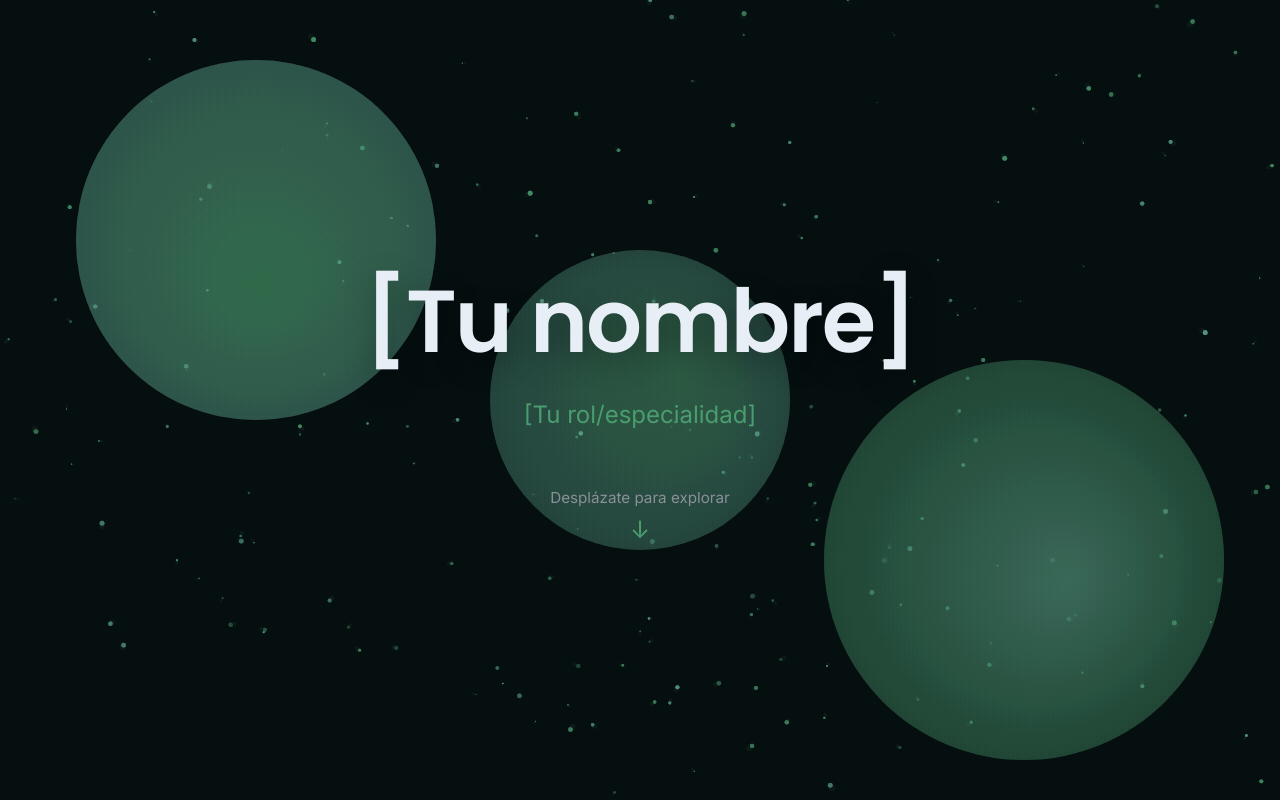
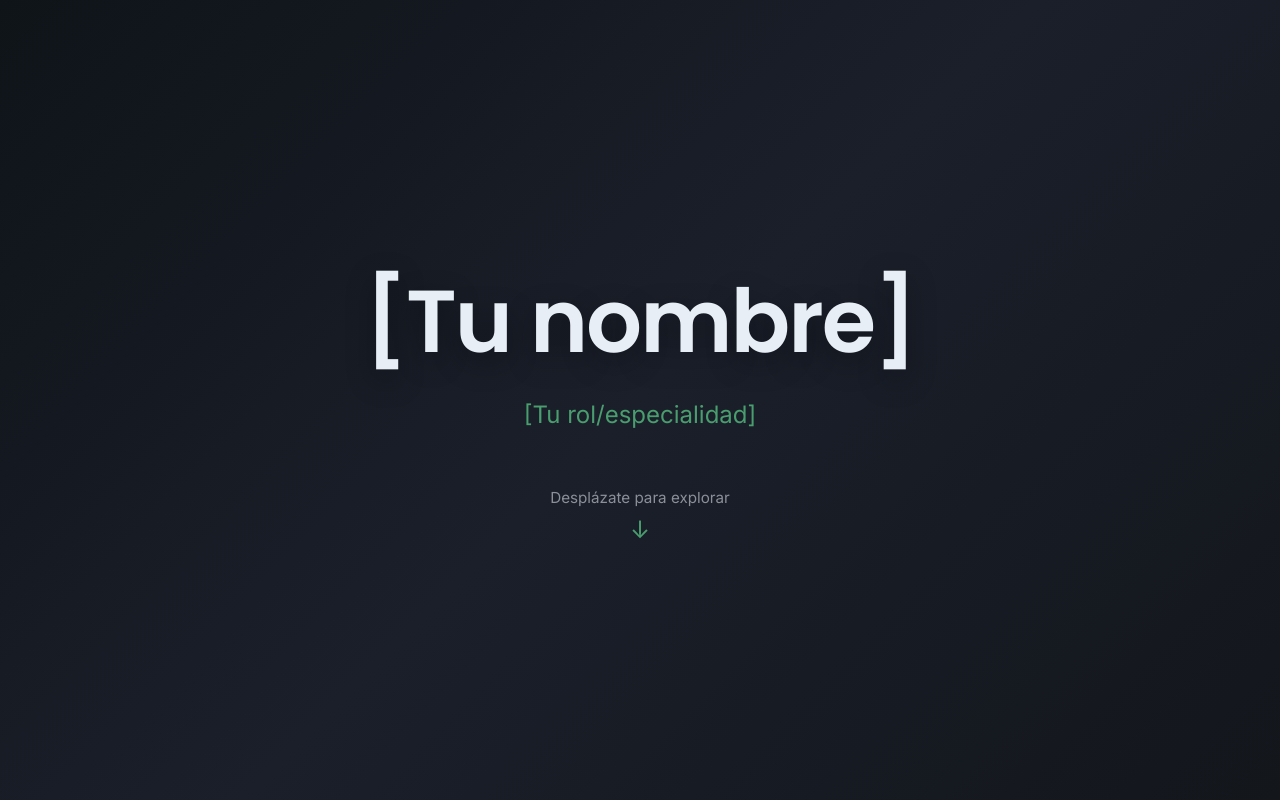
Before and after one commit to mgvillafane/Marcos-Website, a React (Vite) app: page / in a window 1280 px wide. Shown: the top 800 px of the page. Built offline with nearby package versions, Linux system fonts and the light colour scheme.

Commit message:
Background with chroma

```diff
--- /dev/null
+++ b/ChromaBG.jsx
@@ -0,0 +1,64 @@
+import React, { useEffect, useRef } from 'react'
+
+export default function ChromaBG({ bgStyle = 'Liquid' }){
+  const elementRef = useRef(null)
+
+  const projectIdMap = {
+    'Liquid': 'lHlDvoJDIXCxxXVqTNOC',
+    'Folds': 'YnADGzDD7LGB9cUocyyN',
+    'Smoke': 'ezEDNzFtrAgm8yCUWUeX',
+    'Flow': 'wYI4YirTR5lrja86ArSY',
+    'Pixel': 'rJ39y9Nnyz3cJooDtmNM',
+    'ASCII': 'HJKVa10sftexJ7OgsOnU'
+  }
+
+  useEffect(() => {
+    const projectId = projectIdMap[bgStyle] || projectIdMap['Liquid']
+
+    // Load Unicorn Studio script
+    const loadUnicornStudio = () => {
+      if (window.UnicornStudio) {
+        initializeScene()
+        return
+      }
+
+      const script = document.createElement('script')
+      script.src = 'https://cdn.unicorn.studio/v1.2.3/unicornStudio.umd.js'
+      script.onload = initializeScene
+      script.onerror = () => console.error('Failed to load Unicorn Studio')
+      document.head.appendChild(script)
+    }
+
+    const initializeScene = () => {
+      if (elementRef.current) {
+        elementRef.current.setAttribute('data-us-project', projectId)
+        elementRef.current.setAttribute('data-us-dpi', '1')
+        elementRef.current.setAttribute('data-us-scale', '1')
+        elementRef.current.setAttribute('data-us-fps', '60')
+
+        if (window.UnicornStudio) {
+          window.UnicornStudio.destroy?.()
+          window.UnicornStudio.init?.().catch(err => console.error('Unicorn Studio error:', err))
+        }
+      }
+    }
+
+    loadUnicornStudio()
+
+    return () => {
+      if (window.UnicornStudio) {
+        window.UnicornStudio.destroy?.()
+      }
+    }
+  }, [bgStyle])
+
+  return (
+    <div
+      ref={elementRef}
+      style={{
+        width: '100%',
+        height: '100%'
+      }}
+    />
+  )
+}
--- a/Hero.jsx
+++ b/Hero.jsx
@@ -1,5 +1,5 @@
 import React, { useEffect, useRef, useState } from 'react'
-import PremiumBackground from './PremiumBackground.jsx'
+import ChromaBG from './ChromaBG.jsx'
 
 export default function Hero(){
   const containerRef = useRef(null)
@@ -21,28 +21,7 @@ export default function Hero(){
 
   return (
     <section className="hero" ref={containerRef}>
-      <PremiumBackground />
-
-      <div className="hero-bg">
-        <div
-          className="hero-light hero-light-1"
-          style={{
-            transform: `translate(${mousePos.x * 30}px, ${mousePos.y * 30}px)`
-          }}
-        ></div>
-        <div
-          className="hero-light hero-light-2"
-          style={{
-            transform: `translate(${mousePos.x * -25}px, ${mousePos.y * -25}px)`
-          }}
-        ></div>
-        <div
-          className="hero-light hero-light-3"
-          style={{
-            transform: `translate(${mousePos.x * 20}px, ${mousePos.y * -30}px)`
-          }}
-        ></div>
-      </div>
+      <ChromaBG style="Liquid" />
 
       <div className="hero-content">
         <h1 className="hero-title">[Tu nombre]</h1>
--- a/package.json
+++ b/package.json
@@ -13,8 +13,8 @@
     "react-dom": "^18.2.0"
   },
   "devDependencies": {
-    "@vitejs/plugin-react": "^4.2.0",
-    "terser": "^5.29.0",
+    "@vitejs/plugin-react": "^4.7.0",
+    "terser": "^5.46.1",
     "vite": "^5.0.0"
   }
 }
--- a/styles.css
+++ b/styles.css
@@ -112,6 +112,21 @@ h2{color:#e8eef5;margin-bottom:16px}
   padding:0;
 }
 
+.hero > div:first-child {
+  position: absolute;
+  top: 0;
+  left: 0;
+  width: 100%;
+  height: 100%;
+  z-index: 0;
+  display: flex;
+}
+
+.hero > div:first-child > div {
+  width: 100%;
+  height: 100%;
+}
+
 .hero-bg{
   position:absolute;
   top:0;
@@ -161,6 +176,12 @@ h2{color:#e8eef5;margin-bottom:16px}
   z-index:10;
   text-align:center;
   animation:fadeInUp 1s ease-out;
+  display:flex;
+  flex-direction:column;
+  align-items:center;
+  justify-content:center;
+  width:100%;
+  pointer-events:auto;
 }
 
 .hero-title{
```
Also changed, not shown: 1 other file (tests, documents, lock files or other folders).
